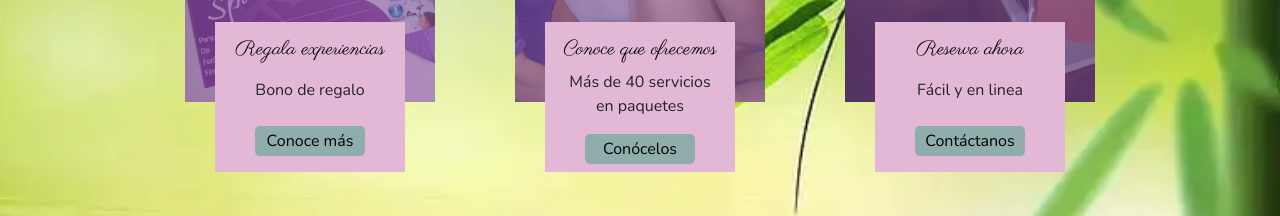
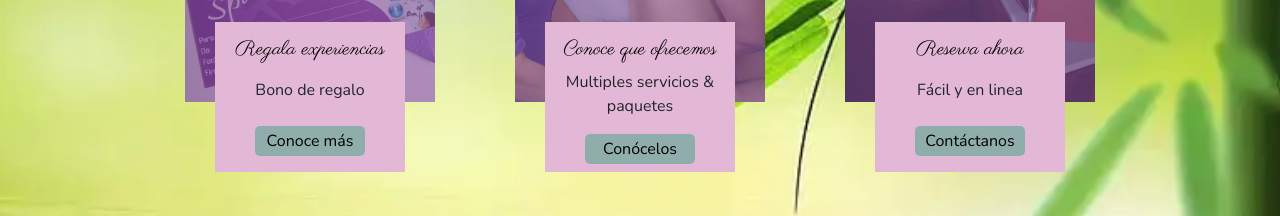
Before and after one commit to jap102321/maraspa, a React (Create React App) app: page / in a window 1280 px wide. Shown: the part 1215-1431 px from the top of the page. Built offline with nearby package versions, Linux system fonts and the light colour scheme.

Commit message:
Correcting typo

```diff
--- a/src/components/Home/CardList.jsx
+++ b/src/components/Home/CardList.jsx
@@ -23,7 +23,7 @@ const CardList = () => {
           <BigCard
             bg={card2}
             title="Conoce que ofrecemos"
-            desc="Más de 40 servicios en paquetes"
+            desc="Multiples servicios & paquetes"
             btnDesc="Conócelos"
             btnUrl="/services"
           />
```
